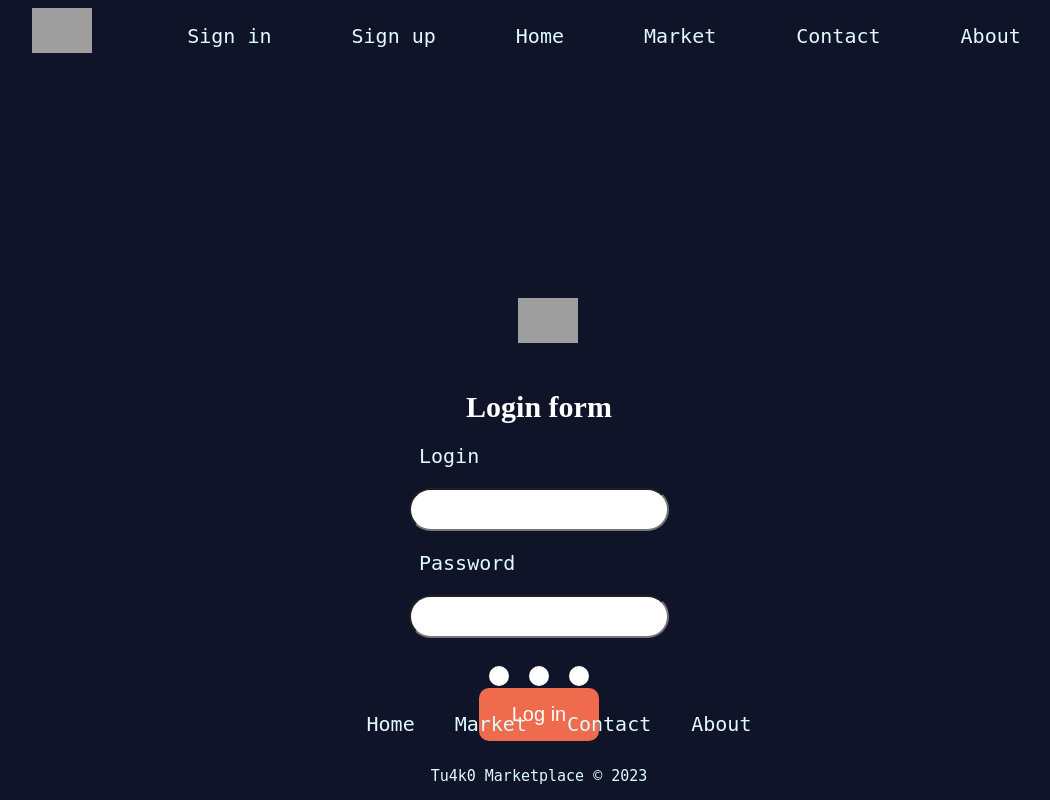
After one commit to Boryslav-dev/tu4k0Education, a PHP site: template src/views/templates/authorization/login.php in a window 1280 px wide. The commit adds this page. Shown: the whole page, without its empty margins (101-1151 px from the left). Run offline with PHP 8.4, Linux system fonts and the light colour scheme; the template is opened without the code that fills it, so the values that code supplies are empty; grey boxes are pictures that could not be loaded.

Commit message:
Create App (login, auth, main).

```diff
--- a/composer.json
+++ b/composer.json
@@ -2,7 +2,8 @@
     "name": "tu4k0/tu4k0education",
     "autoload": {
         "psr-4": {
-            "Tu4k0\\Tu4k0education\\": "src/"
+            "Framework\\": "core/",
+            "src\\": "src/"
         }
     },
     "authors": [
@@ -12,6 +13,7 @@
         }
     ],
     "require": {
-        "symfony/dotenv": "^6.3"
+        "symfony/dotenv": "^6.3",
+        "ext-pdo": "*"
     }
 }
--- /dev/null
+++ b/public/css/styles.css
@@ -0,0 +1,252 @@
+body
+{
+    margin: 0;
+    padding: 0;
+    background-color: #0f1429;
+}
+
+header
+{
+    display: flex;
+    height: 80px;
+    justify-content: center;
+}
+
+img
+{
+    margin-top: 3px;
+    width: 60px;
+    padding: 5px;
+    float: left;
+    opacity: 1;
+}
+
+.navbar ul
+{
+    list-style: none;
+}
+
+.navbar ul li
+{
+    float: left;
+    margin-left: 20px;
+}
+
+.navbar ul li a
+{
+    display: block;
+    color: #e0fbfc;
+    font-size: 20px;
+    font-family: monospace;
+    line-height: 40px;
+    padding: 0 30px;
+    text-decoration: none;
+}
+
+.navbar ul li a:hover
+{
+    background-color: dodgerblue;
+}
+
+.navbar
+{
+    justify-content: center;
+    float: right;
+}
+
+footer
+{
+    position:absolute;
+    bottom:0;
+    width: 100%;
+}
+
+.socials
+{
+    display: flex;
+    justify-content: center;
+}
+
+.socials a
+{
+    text-decoration: none;
+    padding: 10px;
+    margin: 10px 10px;
+    background-color: white;
+    border-radius: 50%;
+}
+
+.socials a i
+{
+    font-size: 25px;
+}
+
+.footer-navigation
+{
+    margin: 10px;
+}
+
+.footer-navigation ul
+{
+    display: flex;
+    justify-content: center;
+}
+
+.footer-navigation ul li
+{
+    list-style: none;
+}
+
+.footer-navigation ul li a
+{
+    margin: 20px;
+    text-decoration: none;
+    font-size: 20px;
+    font-family: monospace;
+    color: #e0fbfc;
+}
+
+.footer-navigation ul li a:hover
+{
+    background-color: dodgerblue;
+}
+
+.footer-bottom
+{
+    display: flex;
+    justify-content: center;
+}
+
+.footer-bottom p
+{
+    font-size: 15px;
+    color: #e0fbfc;
+    font-family: monospace;
+}
+
+.login-form
+{
+    display: block;
+    padding: 10px;
+    margin-top: 200px;
+    margin-right: 500px;
+    margin-left: 500px;
+}
+
+.login-form img
+{
+    display: block;
+    position: absolute;
+    left: 48%;
+}
+
+.login-header
+{
+    color: white;
+    font-size: 30px;
+    text-align: center;
+    margin-top: 100px;
+}
+
+.login-header2
+{
+    color: white;
+    font-size: 30px;
+    text-align: center;
+    margin-top: 100px;
+}
+
+.login-form p
+{
+    font-family: monospace;
+    color: #e0fbfc;
+    font-size: 20px;
+    margin-left: 10px;
+}
+
+.login-form .login-data
+{
+    width: 100%;
+    padding: 12px;
+    border-radius: 40px;
+}
+
+.login-form button
+{
+    margin: 50px auto 0;
+    display: block;
+    top:50%;
+    background-color: #ee6c4d;
+    color: #fff;
+    border: none;
+    border-radius: 10px;
+    padding: 15px;
+    min-height: 30px;
+    min-width: 120px;
+    font-size: 20px;
+}
+
+.authorization-form
+{
+    display: block;
+    padding: 10px;
+    margin-top: 100px;
+    margin-right: 500px;
+    margin-left: 500px;
+}
+
+.authorization-form img
+{
+    display: flex;
+    justify-content: center;
+    position: absolute;
+    margin-left: 380px;
+    margin-right: auto;
+}
+
+.authorization-header
+{
+    color: white;
+    font-size: 30px;
+    text-align: center;
+    margin-top: 100px;
+}
+
+.login-header2
+{
+    color: white;
+    font-size: 30px;
+    text-align: center;
+    margin-top: 100px;
+}
+
+.authorization-form p
+{
+    font-family: monospace;
+    color: #e0fbfc;
+    font-size: 20px;
+    margin-left: 10px;
+}
+
+.authorization-form .authorization-data
+{
+    width: 100%;
+    padding: 12px;
+    border-radius: 40px;
+    font-size: 20px;
+}
+
+.authorization-form button
+{
+    margin: 50px auto 0;
+    display: block;
+    top:50%;
+    background-color: #293241;
+    color: #fff;
+    border: none;
+    border-radius: 10px;
+    padding: 15px;
+    min-height: 30px;
+    min-width: 120px;
+    font-size: 20px;
+}
--- /dev/null
+++ b/src/views/layouts/footer.php
@@ -0,0 +1,18 @@
+<footer>
+    <div class="socials">
+        <a href=""><i class="fa-brands fa-facebook"></i></a>
+        <a href=""><i class="fa-brands fa-twitter"></i></a>
+        <a href=""><i class="fa-brands fa-telegram"></i></a>
+    </div>
+    <div class="footer-navigation">
+        <ul>
+            <li><a href="/">Home</a></li>
+            <li><a href="/">Market</a></li>
+            <li><a href="/">Contact</a></li>
+            <li><a href="/">About</a></li>
+        </ul>
+    </div>
+    <div class="footer-bottom">
+        <p>Tu4k0 Marketplace &copy; 2023</p>
+    </div>
+</footer>
--- /dev/null
+++ b/src/views/layouts/header.php
@@ -0,0 +1,23 @@
+<?php
+
+use Framework\Session\Session;
+
+Session::start();
+
+?>
+
+<header>
+    <div class="navigation">
+        <img src="logo/logo.png" alt="logo">
+        <div class="navbar">
+            <ul>
+                <li><a href="/login">Sign in</a></li>
+                <li><a href="/auth">Sign up</a></li>
+                <li><a href="/home">Home</a></li>
+                <li><a href="/">Market</a></li>
+                <li><a href="/">Contact</a></li>
+                <li><a href="/">About</a></li>
+            </ul>
+        </div>
+    </div>
+</header>
--- /dev/null
+++ b/src/views/templates/authorization/login.php
@@ -0,0 +1,22 @@
+<?php
+
+use Framework\Session\Session;
+
+session_start();
+
+?>
+
+<link rel="stylesheet" type="text/css" href="/../css/styles.css">
+<main>
+    <div class="login-form">
+        <img src="/../logo/login.png" alt="login">
+        <form action="/home" method="post">
+            <h1 class="login-header">Login form</h1>
+            <p>Login</p>
+            <input class="login-data" type="text" name="login">
+            <p>Password</p>
+            <input class="login-data" type="text" name="password">
+            <button class="login-button" type="submit">Log in</button>
+        </form>
+    </div>
+</main>
--- /dev/null
+++ b/src/views/templates/errors/404.php
@@ -0,0 +1 @@
+<h1>404 Page not found</h1>
```
Also changed, not shown: core/Response/Response.php (added, +12 -0 lines), core/Session/Session.php (added, +88 -0 lines), src/controllers/LoginController.php (added, +90 -0 lines), src/models/Roles.php (added, +34 -0 lines), src/models/Users.php (added, +90 -0 lines), src/routes/web.php (+9 -0 lines), src/views/layouts/app.php (added, +31 -0 lines), src/views/templates/authorization/register.php (added, +21 -0 lines).
